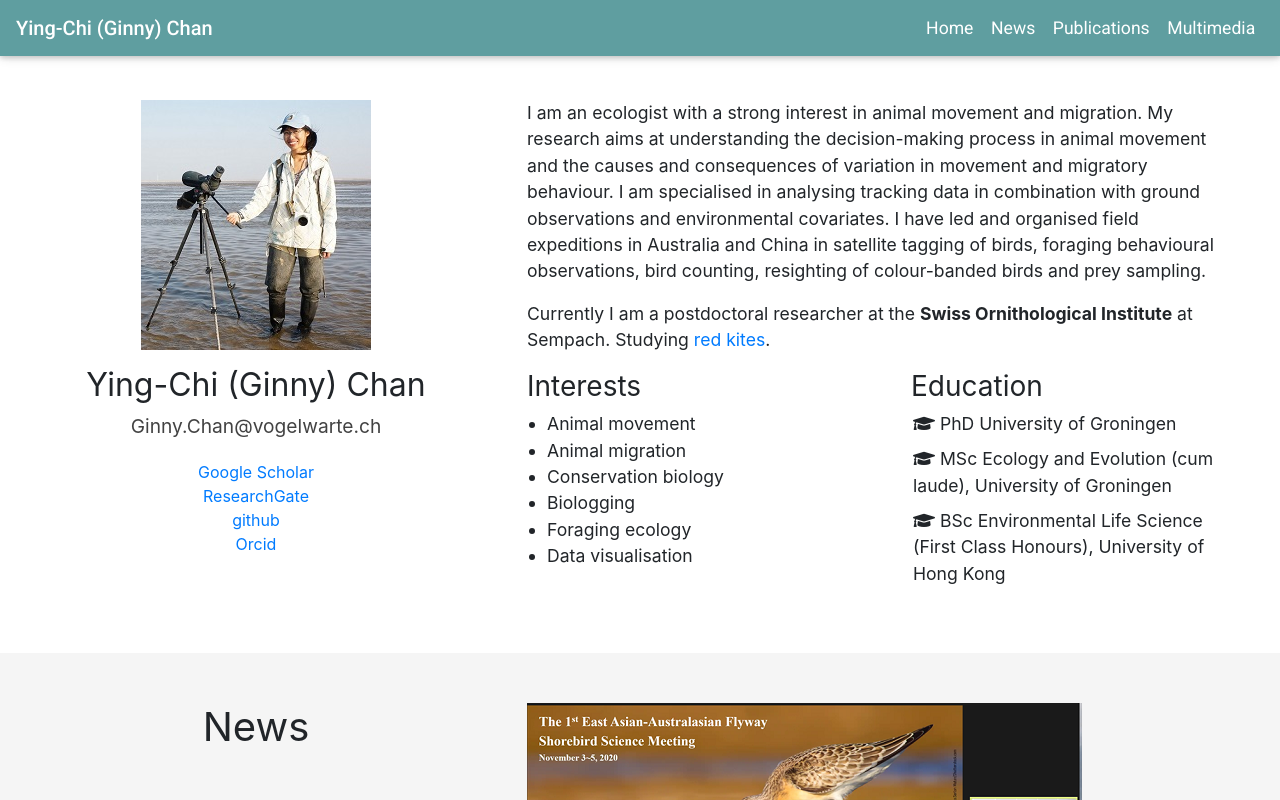
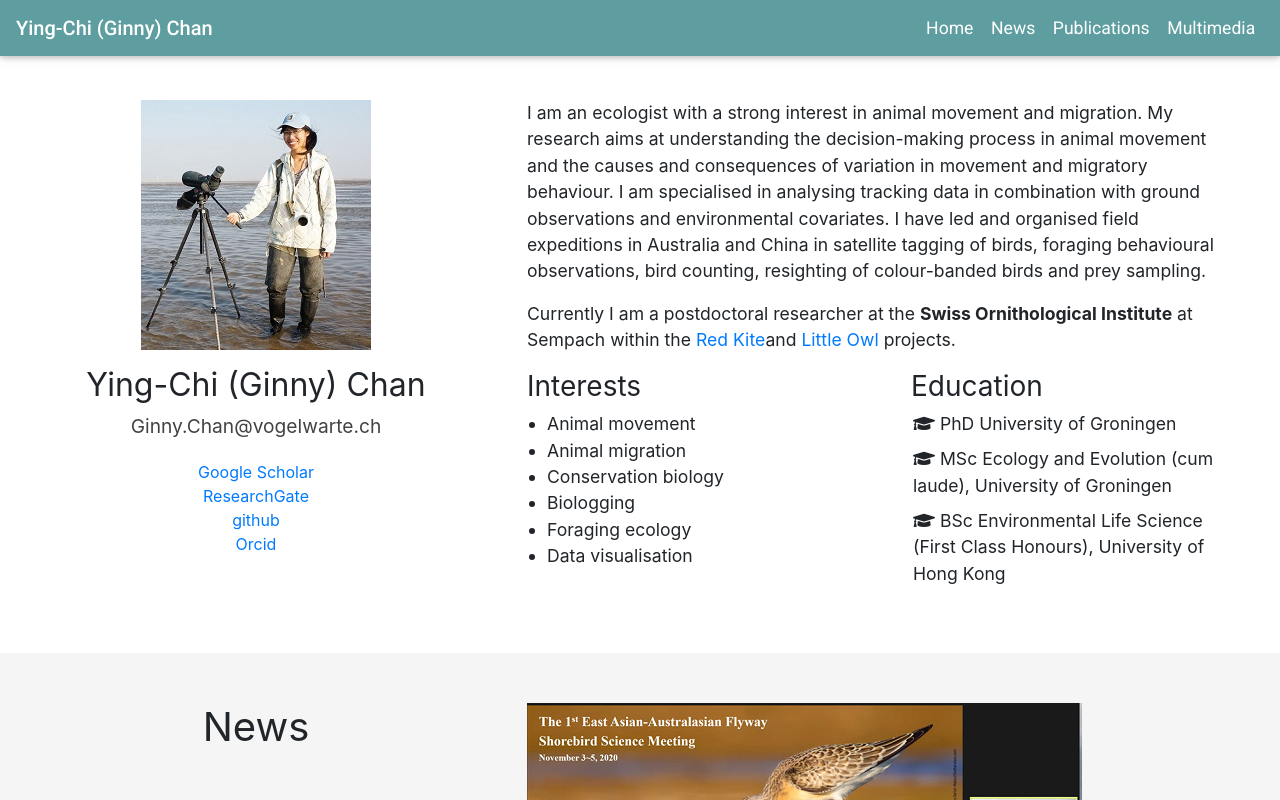
Before and after one commit to chanyingchi/chanyingchi.github.io, a React (Create React App) app: page / in a window 1280 px wide. Shown: the top 800 px of the page. Built offline with nearby package versions, Linux system fonts and the light colour scheme.

Commit message:
Update Home.js
add links to red kite and little owl

```diff
--- a/src/home/Home.js
+++ b/src/home/Home.js
@@ -45,8 +45,9 @@ export default function Home() {
           birds and prey sampling.
         </p>
         <p className="App-paragraph">
-          Currently I am a postdoctoral researcher at the <b>Swiss Ornithological Institute</b> at Sempach.
-          Studying <a href="https://google.com" target="_blank" rel="noreferrer">red kites</a>.
+          Currently I am a postdoctoral researcher at the <b>Swiss Ornithological Institute</b> at Sempach
+          within the <a href="https://www.vogelwarte.ch/en/projects/ecological-research/mechanisms-of-population-dynamics-in-red-kites" target="_blank" rel="noreferrer">Red Kite</a>
+          and <a href="https://www.vogelwarte.ch/en/projects/ecological-research/survival-rate,-range-use-and-dispersal-of-little-owls" target="_blank" rel="noreferrer">Little Owl</a> projects.
         </p>
         <div className="paragraph-section">
           <div className="App-paragraph">
```
